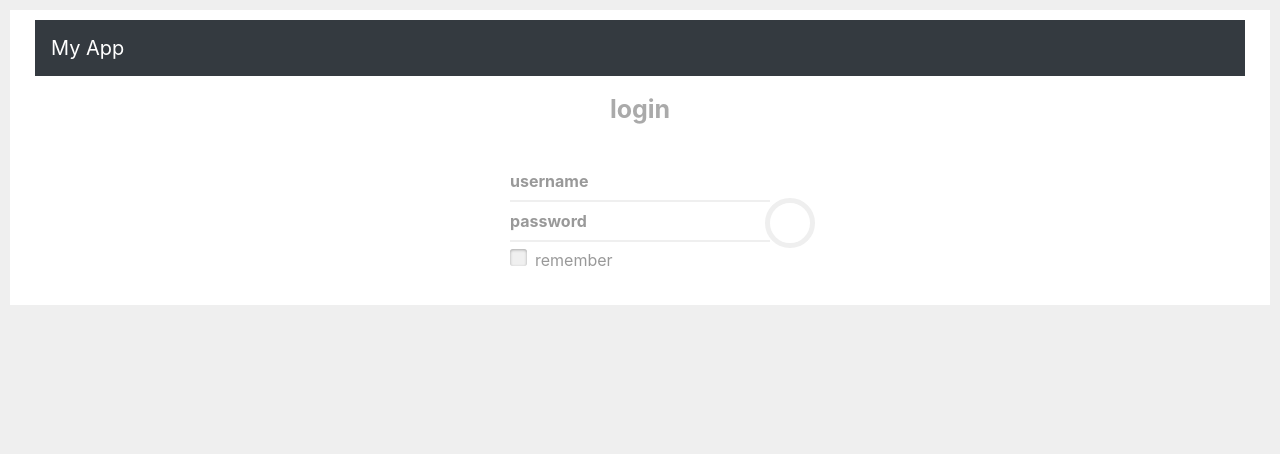
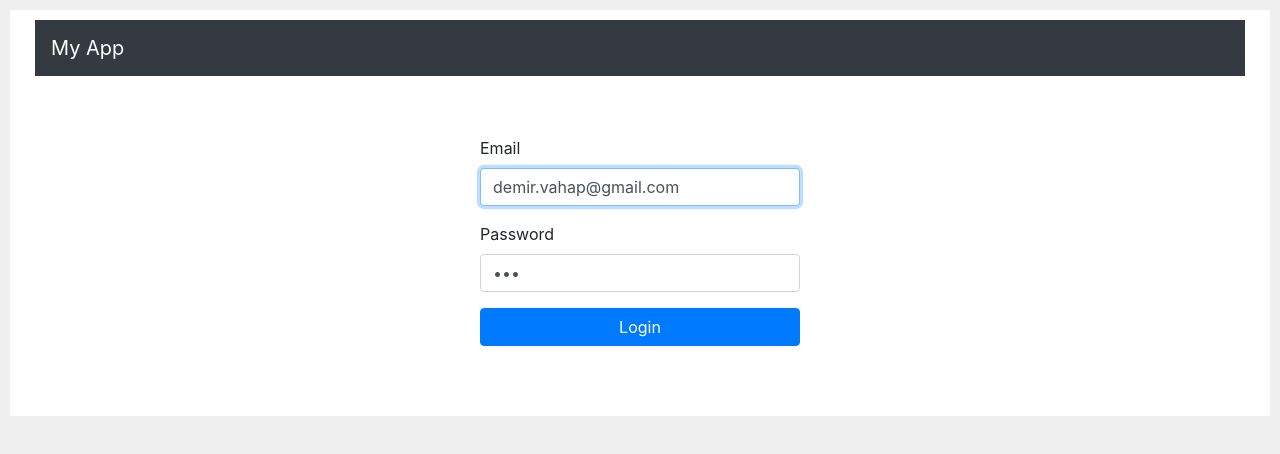
Before and after one commit to Wahap/react-login-page, a React (Create React App) app: page / in a window 1280 px wide. Shown: the top 454 px of the page. Built offline with nearby package versions, Linux system fonts and the light colour scheme.

Commit message:
basic login page added

```diff
--- a/src/App.css
+++ b/src/App.css
@@ -1,3 +1,13 @@
+@media all and (min-width: 480px) {
+  .Login {
+    padding: 60px 0;
+  }
+
+  .Login form {
+    margin: 0 auto;
+    max-width: 320px;
+  }
+}
 /*------------------------------------------------------------------
 [Master Stylesheet]
 
@@ -35,287 +45,3 @@ a:hover {
   text-decoration: none;
 }
 /*=== 3. Text Outside the Box ===*/
-.etc-login-form {
-  color: #919191;
-  padding: 10px 20px;
-}
-.etc-login-form p {
-  margin-bottom: 5px;
-}
-/*=== 4. Main Form ===*/
-.login-form-1 {
-  max-width: 300px;
-  border-radius: 5px;
-  display: inline-block;
-}
-.main-login-form {
-  position: relative;
-}
-.login-form-1 .form-control {
-  border: 0;
-  box-shadow: 0 0 0;
-  border-radius: 0;
-  background: transparent;
-  color: #555555;
-  padding: 7px 0;
-  font-weight: bold;
-  height: auto;
-}
-.login-form-1 .form-control::-webkit-input-placeholder {
-  color: #999999;
-}
-.login-form-1 .form-control:-moz-placeholder,
-.login-form-1 .form-control::-moz-placeholder,
-.login-form-1 .form-control:-ms-input-placeholder {
-  color: #999999;
-}
-.login-form-1 .form-group {
-  margin-bottom: 0;
-  border-bottom: 2px solid #efefef;
-  padding-right: 20px;
-  position: relative;
-}
-.login-form-1 .form-group:last-child {
-  border-bottom: 0;
-}
-.login-group {
-  background: #ffffff;
-  color: #999999;
-  border-radius: 8px;
-  padding: 10px 20px;
-}
-.login-group-checkbox {
-  padding: 5px 0;
-}
-/*=== 5. Login Button ===*/
-.login-form-1 .login-button {
-  position: absolute;
-  right: -25px;
-  top: 50%;
-  background: #ffffff;
-  color: #999999;
-  padding: 11px 0;
-  width: 50px;
-  height: 50px;
-  margin-top: -25px;
-  border: 5px solid #efefef;
-  border-radius: 50%;
-  transition: all ease-in-out 500ms;
-}
-.login-form-1 .login-button:hover {
-  color: #555555;
-  transform: rotate(450deg);
-}
-.login-form-1 .login-button.clicked {
-  color: #555555;
-}
-.login-form-1 .login-button.clicked:hover {
-  transform: none;
-}
-.login-form-1 .login-button.clicked.success {
-  color: #2ecc71;
-}
-.login-form-1 .login-button.clicked.error {
-  color: #e74c3c;
-}
-/*=== 6. Form Invalid ===*/
-label.form-invalid {
-  position: absolute;
-  top: 0;
-  right: 0;
-  z-index: 5;
-  display: block;
-  margin-top: -25px;
-  padding: 7px 9px;
-  background: #777777;
-  color: #ffffff;
-  border-radius: 5px;
-  font-weight: bold;
-  font-size: 11px;
-}
-label.form-invalid:after {
-  top: 100%;
-  right: 10px;
-  border: solid transparent;
-  content: " ";
-  height: 0;
-  width: 0;
-  position: absolute;
-  pointer-events: none;
-  border-color: transparent;
-  border-top-color: #777777;
-  border-width: 6px;
-}
-/*=== 7. Form - Main Message ===*/
-.login-form-main-message {
-  background: #ffffff;
-  color: #999999;
-  border-left: 3px solid transparent;
-  border-radius: 3px;
-  margin-bottom: 8px;
-  font-weight: bold;
-  height: 0;
-  padding: 0 20px 0 17px;
-  opacity: 0;
-  transition: all ease-in-out 200ms;
-}
-.login-form-main-message.show {
-  height: auto;
-  opacity: 1;
-  padding: 10px 20px 10px 17px;
-}
-.login-form-main-message.success {
-  border-left-color: #2ecc71;
-}
-.login-form-main-message.error {
-  border-left-color: #e74c3c;
-}
-/*=== 8. Custom Checkbox & Radio ===*/
-/* Base for label styling */
-[type="checkbox"]:not(:checked),
-[type="checkbox"]:checked,
-[type="radio"]:not(:checked),
-[type="radio"]:checked {
-  position: absolute;
-  left: -9999px;
-}
-[type="checkbox"]:not(:checked) + label,
-[type="checkbox"]:checked + label,
-[type="radio"]:not(:checked) + label,
-[type="radio"]:checked + label {
-  position: relative;
-  padding-left: 25px;
-  padding-top: 1px;
-  cursor: pointer;
-}
-/* checkbox aspect */
-[type="checkbox"]:not(:checked) + label:before,
-[type="checkbox"]:checked + label:before,
-[type="radio"]:not(:checked) + label:before,
-[type="radio"]:checked + label:before {
-  content: "";
-  position: absolute;
-  left: 0;
-  top: 2px;
-  width: 17px;
-  height: 17px;
-  border: 0px solid #aaa;
-  background: #f0f0f0;
-  border-radius: 3px;
-  box-shadow: inset 0 1px 3px rgba(0, 0, 0, 0.3);
-}
-/* checked mark aspect */
-[type="checkbox"]:not(:checked) + label:after,
-[type="checkbox"]:checked + label:after,
-[type="radio"]:not(:checked) + label:after,
-[type="radio"]:checked + label:after {
-  position: absolute;
-  color: #555555;
-  transition: all 0.2s;
-}
-/* checked mark aspect changes */
-[type="checkbox"]:not(:checked) + label:after,
-[type="radio"]:not(:checked) + label:after {
-  opacity: 0;
-  transform: scale(0);
-}
-[type="checkbox"]:checked + label:after,
-[type="radio"]:checked + label:after {
-  opacity: 1;
-  transform: scale(1);
-}
-/* disabled checkbox */
-[type="checkbox"]:disabled:not(:checked) + label:before,
-[type="checkbox"]:disabled:checked + label:before,
-[type="radio"]:disabled:not(:checked) + label:before,
-[type="radio"]:disabled:checked + label:before {
-  box-shadow: none;
-  border-color: #8c8c8c;
-  background-color: #878787;
-}
-[type="checkbox"]:disabled:checked + label:after,
-[type="radio"]:disabled:checked + label:after {
-  color: #555555;
-}
-[type="checkbox"]:disabled + label,
-[type="radio"]:disabled + label {
-  color: #8c8c8c;
-}
-/* accessibility */
-[type="checkbox"]:checked:focus + label:before,
-[type="checkbox"]:not(:checked):focus + label:before,
-[type="checkbox"]:checked:focus + label:before,
-[type="checkbox"]:not(:checked):focus + label:before {
-  border: 1px dotted #f6f6f6;
-}
-/* hover style just for information */
-label:hover:before {
-  border: 1px solid #f6f6f6 !important;
-}
-/*=== Customization ===*/
-/* radio aspect */
-[type="checkbox"]:not(:checked) + label:before,
-[type="checkbox"]:checked + label:before {
-  border-radius: 3px;
-}
-[type="radio"]:not(:checked) + label:before,
-[type="radio"]:checked + label:before {
-  border-radius: 35px;
-}
-/* selected mark aspect */
-[type="checkbox"]:not(:checked) + label:after,
-[type="checkbox"]:checked + label:after {
-  content: "✔";
-  top: 0;
-  left: 2px;
-  font-size: 14px;
-}
-[type="radio"]:not(:checked) + label:after,
-[type="radio"]:checked + label:after {
-  content: "\2022";
-  top: 0;
-  left: 3px;
-  font-size: 30px;
-  line-height: 25px;
-}
-/*=== 9. Misc ===*/
-.logo {
-  padding: 15px 0;
-  font-size: 25px;
-  color: #aaaaaa;
-  font-weight: bold;
-}
-
-.App {
-  text-align: center;
-}
-
-.App-logo {
-  animation: App-logo-spin infinite 20s linear;
-  height: 40vmin;
-  pointer-events: none;
-}
-
-.App-header {
-  background-color: #282c34;
-  min-height: 100vh;
-  display: flex;
-  flex-direction: column;
-  align-items: center;
-  justify-content: center;
-  font-size: calc(10px + 2vmin);
-  color: white;
-}
-
-.App-link {
-  color: #61dafb;
-}
-
-@keyframes App-logo-spin {
-  from {
-    transform: rotate(0deg);
-  }
-  to {
-    transform: rotate(360deg);
-  }
-}
--- a/src/components/login/LoginPage.js
+++ b/src/components/login/LoginPage.js
@@ -1,61 +1,65 @@
 import React from "react";
-import { Link } from "react-router-dom";
+import { Button, FormGroup, FormControl, FormLabel } from "react-bootstrap";
 class LoginPage extends React.Component {
   constructor(props) {
     super(props);
-    this.state = { myvalue: "test" };
+    this.state = {
+      email: "demir.vahap@gmail.com",
+      password: "asd"
+    };
   }
-  handleSubmit(e) {
-    e.preventDefault();
-    this.setState = { myvalue: "Oh yeah" };
+
+  validateForm() {
+    return this.state.email.length > 0 && this.state.password.length > 0;
   }
+
+  handleChange = event => {
+    this.setState({
+      [event.target.id]: event.target.value
+    });
+  };
+
+  handleSubmit = event => {
+    event.preventDefault();
+    const { email, password } = this.state;
+
+    // stop here if form is invalid
+    if (!(email && password)) {
+      return;
+    }
+    this.props.history.push("home/HomePage");
+  };
 
   render() {
     return (
-      <div class="text-center" styles="padding:50px">
-        <div class="logo">login</div>
-        <div class="login-form-1">
-          <form id="login-form" class="text-left">
-            <div class="login-form-main-message" />
-            <div class="main-login-form">
-              <div class="login-group">
-                <div class="form-group">
-                  <label for="lg_username" class="sr-only">
-                    Username
-                  </label>
-                  <input
-                    type="text"
-                    class="form-control"
-                    id="lg_username"
-                    name="lg_username"
-                    placeholder="username"
-                  />
-                </div>
-                <div class="form-group">
-                  <label for="lg_password" class="sr-only">
-                    Password
-                    {this.state.myvalue}
-                    {this.props.myvalue}
-                  </label>
-                  <input
-                    type="password"
-                    class="form-control"
-                    id="lg_password"
-                    name="lg_password"
-                    placeholder="password"
-                  />
-                </div>
-                <div class="form-group login-group-checkbox">
-                  <input type="checkbox" id="lg_remember" name="lg_remember" />
-                  <label for="lg_remember">remember</label>
-                </div>
-              </div>
-              <button onClick="handleSubmit" class="login-button">
-                <i class="fa fa-chevron-right" />
-              </button>
-            </div>
-          </form>
-        </div>
+      <div className="Login">
+        <form onSubmit={this.handleSubmit}>
+          <FormGroup controlId="email" bsSize="large">
+            <FormLabel>Email</FormLabel>
+            <FormControl
+              autoFocus
+              type="email"
+              value={this.state.email}
+              onChange={this.handleChange}
+            />
+          </FormGroup>
+          <FormGroup controlId="password" bsSize="large">
+            <FormLabel>Password</FormLabel>
+            <FormControl
+              value={this.state.password}
+              onChange={this.handleChange}
+              type="password"
+            />
+          </FormGroup>
+          <Button
+            block
+            bsSize="large"
+            disabled={!this.validateForm()}
+            type="submit"
+          >
+            Login
+          </Button>
+        </form>
       </div>
     );
   }
```
